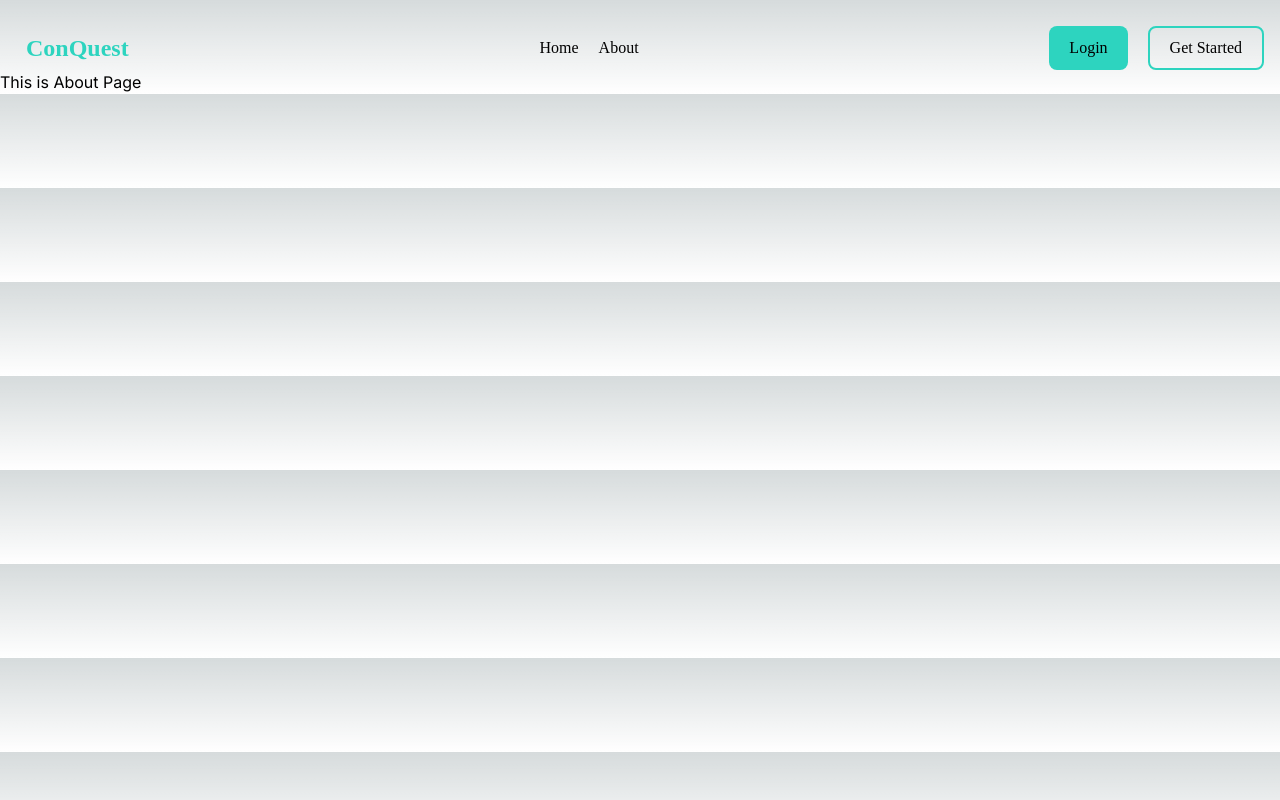
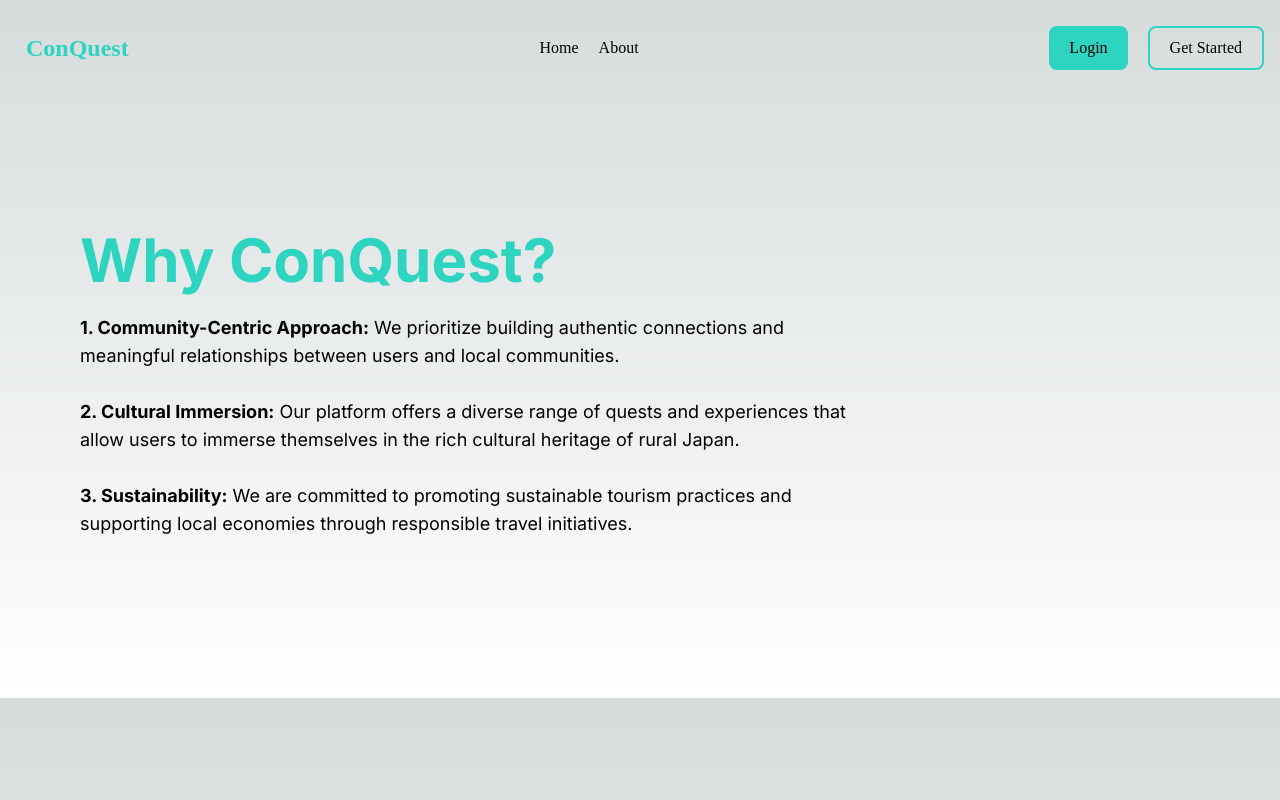
Before and after one commit to divy-vinayak/conquest, a Next.js app in the folder frontend/: page /about in a window 1280 px wide. Built offline with nearby package versions, Linux system fonts and the light colour scheme.

Commit message:
about page content

```diff
--- a/frontend/src/app/(landing)/about/page.tsx
+++ b/frontend/src/app/(landing)/about/page.tsx
@@ -1,5 +1,25 @@
 export default function Page() {
-    return <>
-        This is About Page
-    </>;
+    return (
+        <div className="flex flex-col items-start justify-center   max-w-3xl mx-20 my-40">
+            <div className="text-6xl font-bold text-teal-400 ">
+                Why ConQuest?
+                <br />
+            </div>
+            <div className="mt-6 text-lg text-left">
+                <b>1. Community-Centric Approach:</b> We prioritize building
+                authentic connections and meaningful relationships between users
+                and local communities.
+                <br />
+                <br />
+                <b>2. Cultural Immersion:</b> Our platform offers a diverse
+                range of quests and experiences that allow users to immerse
+                themselves in the rich cultural heritage of rural Japan.
+                <br />
+                <br />
+                <b>3. Sustainability:</b> We are committed to promoting
+                sustainable tourism practices and supporting local economies
+                through responsible travel initiatives.
+            </div>
+        </div>
+    );
 }
```
